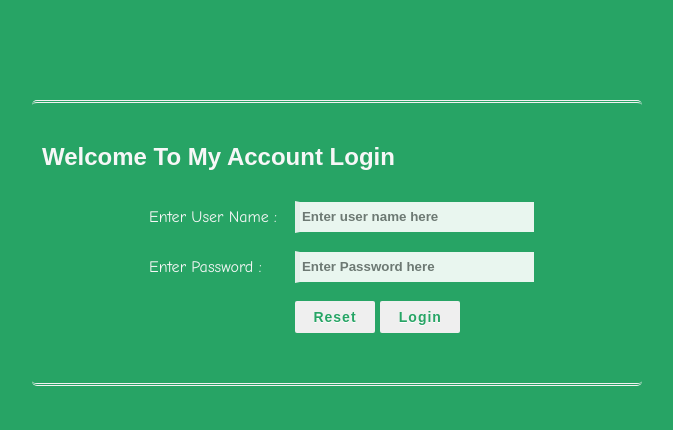
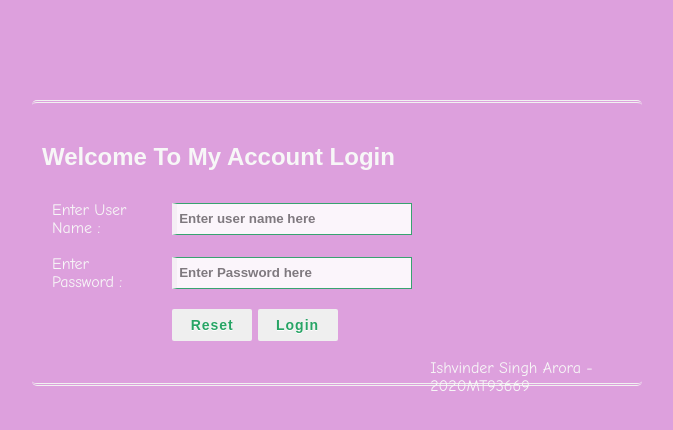
Before and after one commit to Ishvinder-Arora/CC, a plain HTML site: page index.html in a window 1280 px wide. Shown: the whole page, without its empty margins (303-976 px from the left). Drawn offline with Linux system fonts and the light colour scheme.

Commit message:
Update index.html

```diff
--- a/index.html
+++ b/index.html
@@ -6,7 +6,7 @@
 
     body
    {
-     margin:0px; background-color:#27a465; color:#f7f7f7; font-family:Arial, Helvetica, sans-serif;
+     margin:0px; background-color:#DDA0DD; color:#f7f7f7; font-family:Arial, Helvetica, sans-serif;
    }
    #main
    {
@@ -93,6 +93,12 @@
 	<input type="submit" value="Reset" onclick="clearFunc()" class="btn" />
 	<input type="submit" value="Login" class="btn" onClick="login()" /></td>
 	</tr>
+<tr>
+	<td></td>
+	<td>
+	<td>Ishvinder Singh Arora - 2020MT93669	</td>
+	</tr>
+
 	</table>
 	</div>
   	 <!-- login box div ending here.. -->
```
